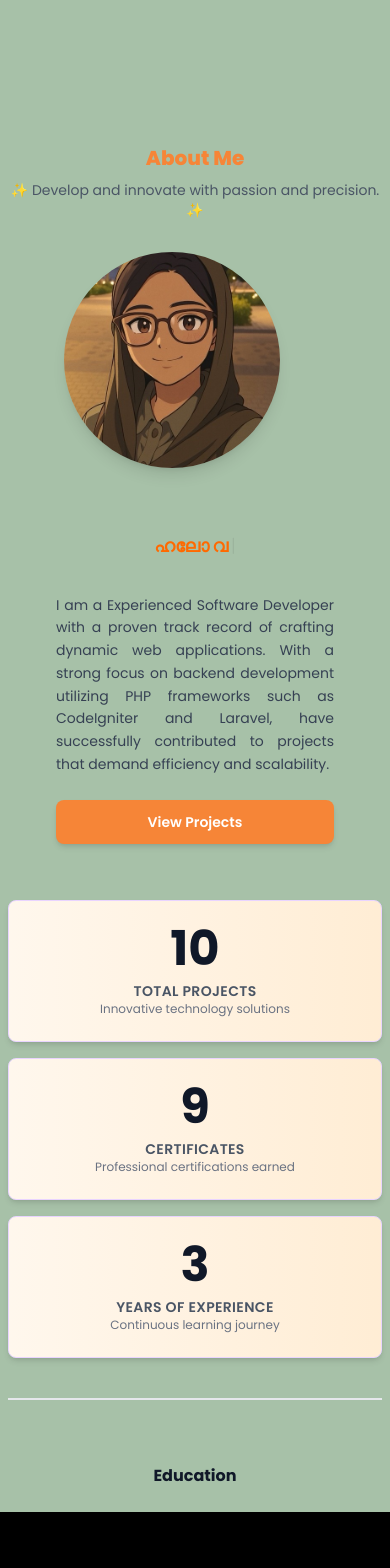
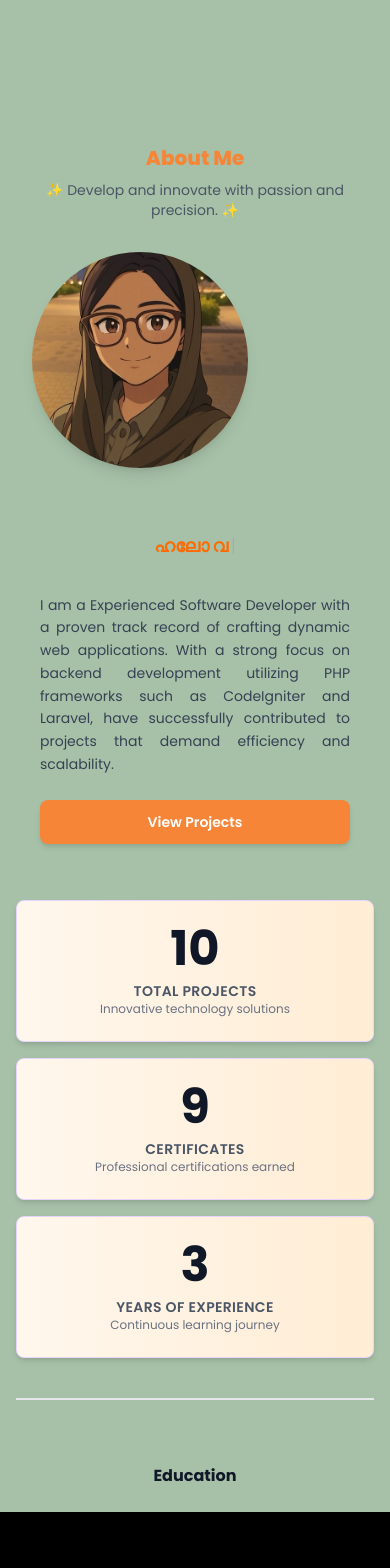
Before and after one commit to jasna18/vue-portfolio-new, a Vue app in the folder portfolio-new/: page / in a window 390 px wide. Shown: the part 780-2348 px from the top of the page. Built offline with nearby package versions, Linux system fonts and the light colour scheme.

Commit message:
added xl responsive by adding mx-auto

```diff
--- a/portfolio-new/src/components/Page/AboutUs.vue
+++ b/portfolio-new/src/components/Page/AboutUs.vue
@@ -2,8 +2,7 @@
 <section id="about" class="min-h-screen"
 >
 <!-- all manin wrapper  -->
-<div class="container  px-2 lg:px-8 w-full py-4 md:py-6 dark:bg-gray-900 text-gray-900 dark:text-gray-100">
-
+<div class="container  px-4 lg:px-8 w-full py-4 md:py-6 dark:bg-gray-900 text-gray-900 dark:text-gray-100 mx-auto">
       <div class="text-center mb-4">
         <h2 class="text-xl md:text-3xl font-extrabold text-[#F68537] mb-2">
           About Me
@@ -13,10 +12,10 @@
         </p>
       </div>
      <!-- content wrapper photo div,animation div-text div,project heading  -->
-    <div class="w-full flex flex-col lg:flex-row gap-12 lg:gap-16 px-10 mt-2 md:items-center">
+    <div class="w-full flex flex-col lg:flex-row gap-12 lg:gap-16 px-4 sm:px-6 lg:px-4 xl:px-0 mt-2 md:items-center xl:max-w-6xl xl:mx-auto">
        <!-- photo -->
-        <div class="px-4 lg:px-10 md:w-1/2 lg:w-1/2 flex flex-col
-        lg:justify-end  mt-4 lg:mt-10 ">
+        <div class=" md:w-1/2 lg:w-1/2 flex flex-col
+        lg:justify-end  mt-4 lg:mt-10 sm:items-center">
           <img
         :src="anime"
          alt="Jasna Profile"
@@ -52,11 +51,13 @@
         </div>
       </div>
 <!-- card wrapper -->
-      <div class="grid grid-cols-1 sm:grid-cols-2 md:grid-cols-3 gap-4 lg:grid-cols-3 mb-10 sm:px-10 mt-12">
+ <!-- <div class="w-full flex justify-center"> -->
+
+      <div class="grid grid-cols-1 sm:grid-cols-2 md:grid-cols-3 gap-4 lg:grid-cols-3 mb-10 sm:px-10 mt-12 xl:max-w-6xl xl:mx-auto">
           <AboutComponent
             count="10"
             title="Total Projects"
-            description="Innovative technology solutions " />
+            description="Innovative technology solutions" />
           <AboutComponent
             count="9"
             title="Certificates"
@@ -71,7 +72,7 @@
             description="Leveraging machine learning" /> -->
 
       </div>
-
+<!-- </div> -->
       <hr class="border-t-2 border-gray-200 dark:border-gray-700 mb-16 max-w-2xl mx-auto" />
 <!-- education wrapper  -->
       <div class="text-center">
```
